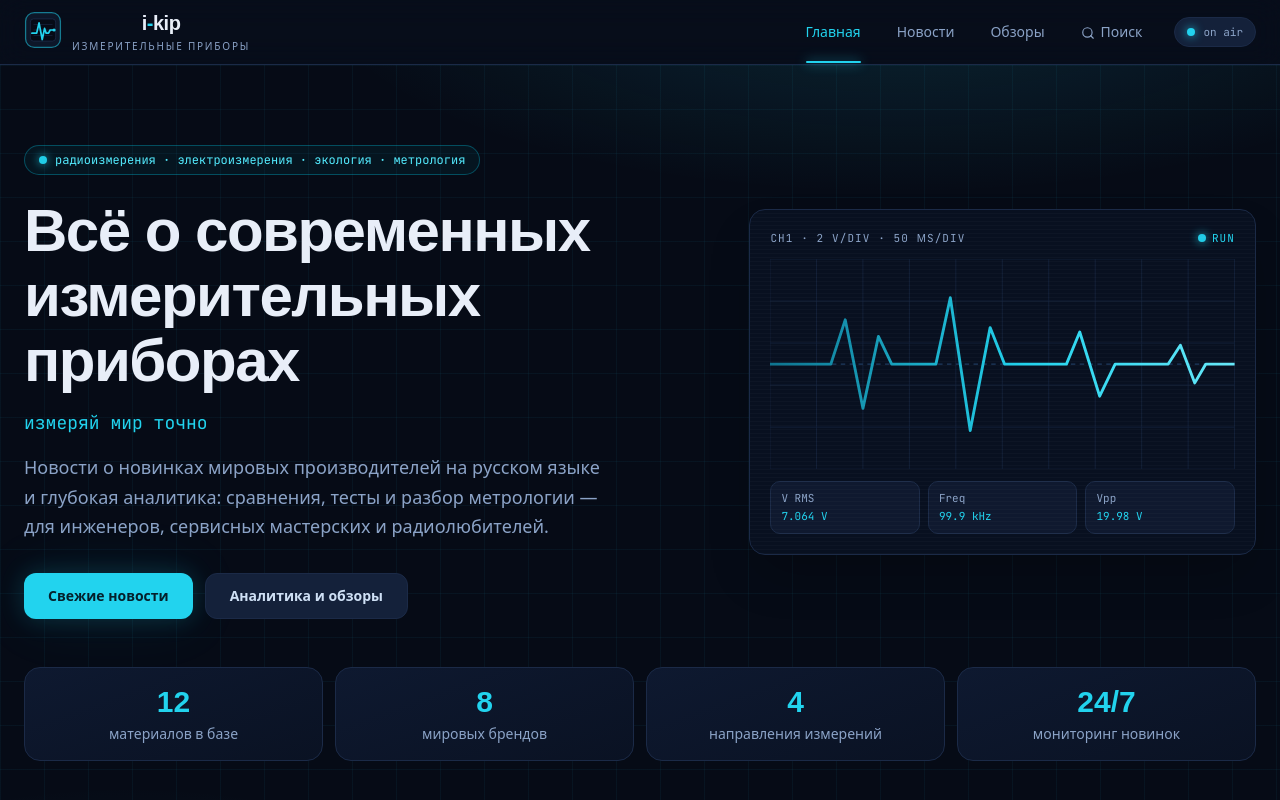
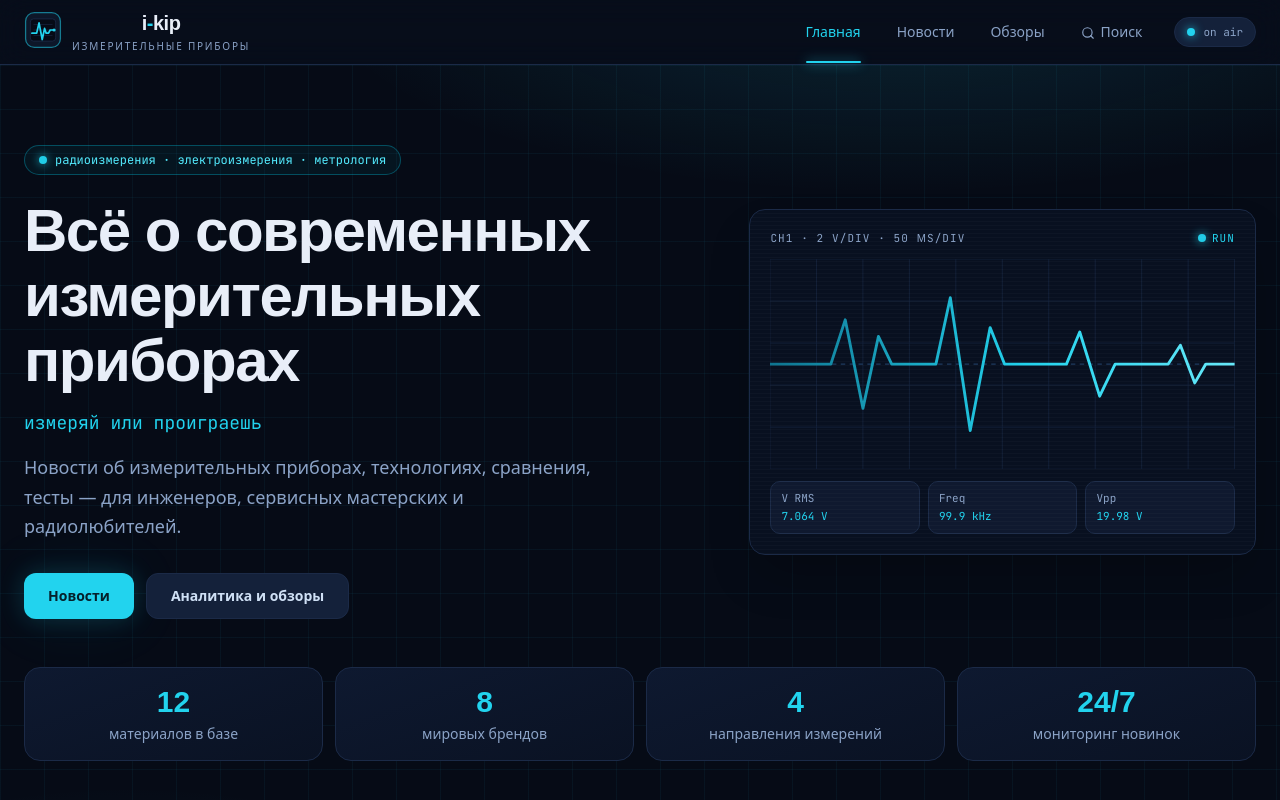
Before and after one commit to rosteam-spec/i-kip, a Next.js app: page / in a window 1280 px wide. Shown: the top 800 px of the page. Built offline with nearby package versions, Linux system fonts and the light colour scheme; a web font is replaced by a local one.

Commit message:
Update hero.tsx

```diff
--- a/src/components/ikip/hero.tsx
+++ b/src/components/ikip/hero.tsx
@@ -18,7 +18,7 @@ const STATS = [
 /** Hero-блок главной: слоган, осциллограмма, статистика и сигнальный тикер */
 export function Hero({ onNavigate, onOpenArticle }: HeroProps) {
   const [typed, setTyped] = useState(0)
-  const phrase = 'измеряй мир точно'
+  const phrase = 'измеряй или проиграешь'
   useEffect(() => {
     if (typed >= phrase.length) return
     const t = setTimeout(() => setTyped((v) => v + 1), 70)
@@ -49,7 +49,7 @@ export function Hero({ onNavigate, onOpenArticle }: HeroProps) {
           <div>
             <p className="inline-flex items-center gap-2 rounded-full border border-cyan-400/30 bg-cyan-400/5 px-3.5 py-1.5 font-mono text-xs text-cyan-300">
               <span className="led" />
-              радиоизмерения · электроизмерения · экология · метрология
+              радиоизмерения · электроизмерения · метрология
             </p>
             <h1 className="font-display mt-6 text-4xl font-bold leading-[1.08] tracking-tight sm:text-5xl lg:text-6xl">
               Всё о современных
@@ -61,8 +61,8 @@ export function Hero({ onNavigate, onOpenArticle }: HeroProps) {
               <span className="caret-blink">_</span>
             </p>
             <p className="mt-4 max-w-xl text-base leading-relaxed text-muted-foreground sm:text-lg">
-              Новости о новинках мировых производителей на русском языке
-              и глубокая аналитика: сравнения, тесты и разбор метрологии —
+              Новости об измерительных приборах, технологиях,
+              сравнения, тесты —
               для инженеров, сервисных мастерских и радиолюбителей.
             </p>
             <div className="mt-8 flex flex-wrap gap-3">
@@ -70,7 +70,7 @@ export function Hero({ onNavigate, onOpenArticle }: HeroProps) {
                 onClick={() => onNavigate('news')}
                 className="glow-neon rounded-lg bg-primary px-6 py-3 text-sm font-semibold text-primary-foreground transition-transform hover:scale-[1.03] active:scale-95"
               >
-                Свежие новости
+                Новости
               </button>
               <button
                 onClick={() => onNavigate('reviews')}
```
